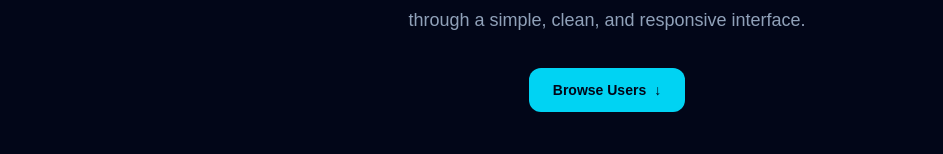
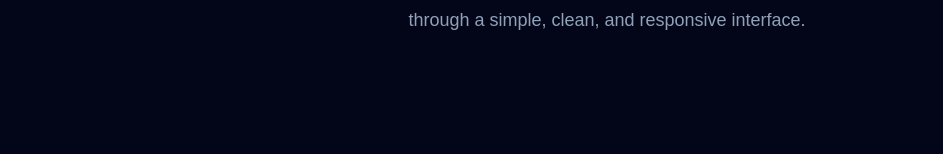
Before and after one commit to raushan-sinha/user-directory, a Next.js app: page / in a window 1280 px wide. Shown: the part 282-436 px from the top of the page, without its empty margins (33-976 px from the left). Built offline with nearby package versions, Linux system fonts and the light colour scheme; no server answers.

Commit message:
Removed Button

```diff
--- a/app/page.tsx
+++ b/app/page.tsx
@@ -48,21 +48,6 @@ export default function Home() {
                         information about each user through a simple,
                         clean, and responsive interface.
                     </p>
-
-                    {/* CTA */}
-                    <a
-                        href="#users"
-                        className="mt-8 inline-flex items-center rounded-xl
-                       bg-cyan-400 px-6 py-3
-                       text-sm font-semibold text-slate-950
-                       transition hover:bg-cyan-300
-                       focus:outline-none focus:ring-2
-                       focus:ring-cyan-400 focus:ring-offset-2
-                       focus:ring-offset-slate-950"
-                    >
-                        Browse Users
-                        <span className="ml-2">↓</span>
-                    </a>
 
                 </div>
             </section>
```
